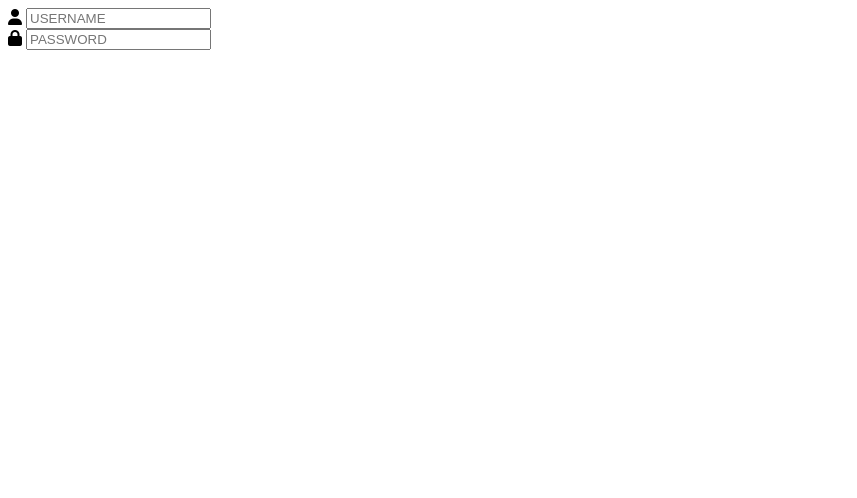
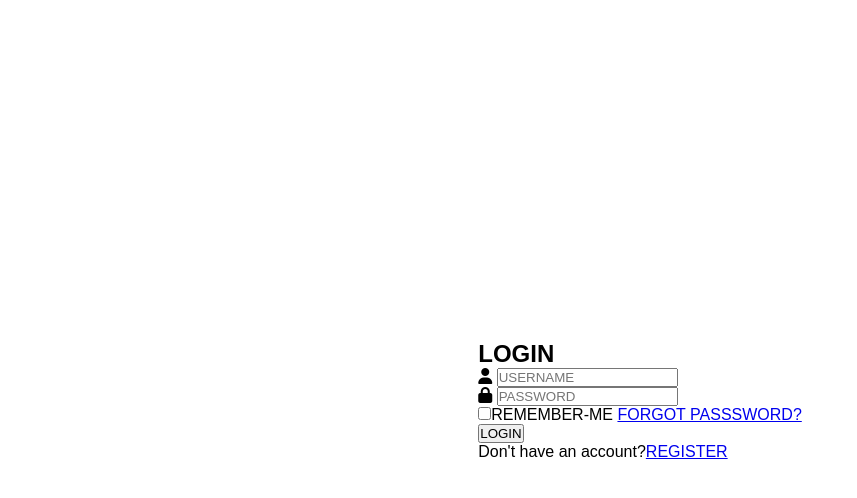
Before and after one commit to aman050705/webshow, a plain HTML site: page index.html in a window 1280 px wide. Shown: the whole page, without its empty margins (0-857 px from the left). Drawn offline with Linux system fonts and the light colour scheme.

Commit message:
added all the elements in the container div

```diff
--- a/index.html
+++ b/index.html
@@ -3,11 +3,16 @@
 <head>
     <meta charset="UTF-8">
     <meta name="viewport" content="width=device-width, initial-scale=1.0">
+    <link rel="stylesheet" href="style.css">
     <link rel="stylesheet" href="https://cdnjs.cloudflare.com/ajax/libs/font-awesome/6.7.2/css/all.min.css">
     <title>Document</title>
 </head>
 <body>
     <div class="container">
+
+        <h2>LOGIN</h2>
+
+        <!-- ADDING INPUTS -->
         <div class="input">
             <i class="fa-solid fa-user"></i>
             <input type="text" placeholder="USERNAME">
@@ -17,6 +22,19 @@
             <i class="fa-solid fa-lock"></i>
             <input type="password" placeholder="PASSWORD">
         </div>
+
+        <!-- ADDING FORGOT PASSSWORD SECTION -->
+        <div class="rem-for">
+            <label for=""><input type="checkbox" name="" id="">REMEMBER-ME</label>
+            <a href="#">FORGOT PASSSWORD?</a>
+        </div>
+
+        <!-- ADDING LOGIN BUTTON -->
+         <button>LOGIN</button>
+
+         <!-- ALREADY ACCT SECTION -->
+        <p>Don't have an account?<a href="#">REGISTER</a></p>
+
     </div>
 </body>
 </html>
--- a/style.css
+++ b/style.css
@@ -4,3 +4,11 @@
     font-family: Arial, Helvetica, sans-serif;
 
 }
+
+body{
+    height: 100vh;
+    width: 100%;
+    display: flex;
+    justify-content: center;
+    align-items: center;
+}
```
